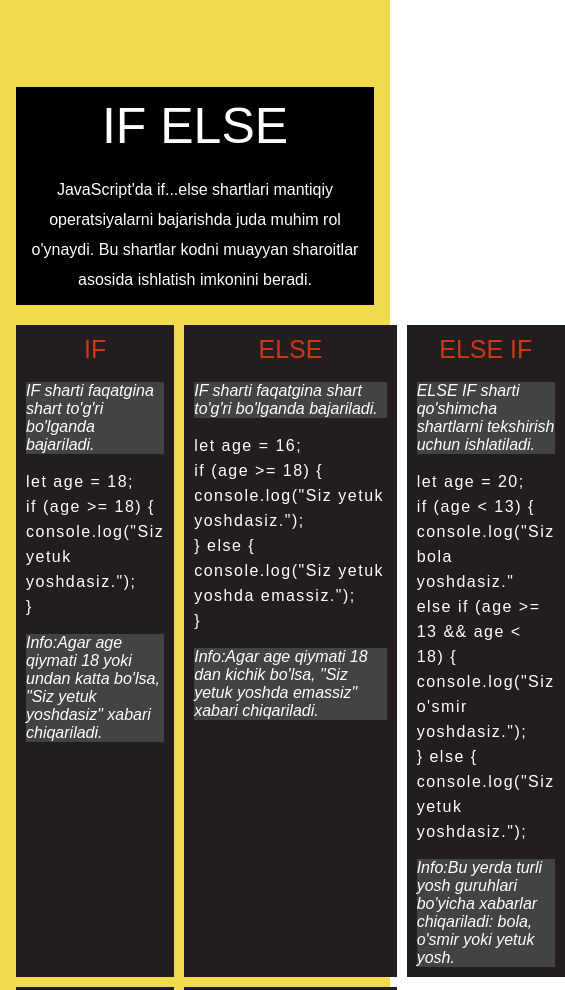
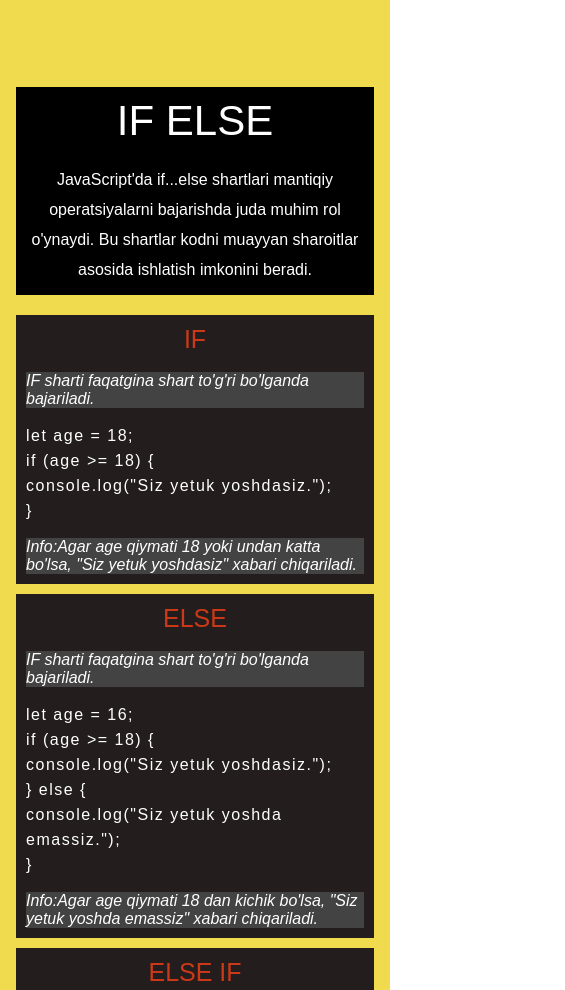
Before and after one commit to alimardonov2317/home-work-3-008, a plain HTML site: page about.html in a window 390 px wide. Shown: the part 5670-6660 px from the top of the page, 565 px wide, since content can reach past the window. Drawn offline with Linux system fonts and the light colour scheme.

Commit message:
added footer responsive

```diff
--- a/sass/_bottom.scss
+++ b/sass/_bottom.scss
@@ -40,3 +40,13 @@
       }
 
 }
+@media (max-width: 375px) {
+  .footer {
+    &__navbar {
+      flex-direction: column;
+    }
+    &__logo{
+      margin-bottom: 20px;
+    }
+  }
+}
--- a/sass/_condition.scss
+++ b/sass/_condition.scss
@@ -9,41 +9,68 @@
       color: #fff;
       padding: 10px 0;
     }
-    &__desc{
+
+    &__desc {
       color: #fff;
       background: #000;
       padding: 10px 0;
       line-height: 30px;
     }
-    &__wrapper{
+
+    &__wrapper {
       display: grid;
       grid-template-columns: 1fr 1fr 1fr;
       grid-gap: 10px;
       margin-top: 20px;
     }
-    &__card{
+
+    &__card {
       background: #231d1d;
       color: #fff;
       padding: 10px;
     }
-    &__card-title{
+
+    &__card-title {
       color: #cb3918;
       font-size: 25px;
       text-align: center;
       margin-bottom: 18px;
     }
-    &__card-top{
+
+    &__card-top {
       background: #434343;
       margin-bottom: 15px;
       font-style: italic;
     }
-    &__color{
+
+    &__color {
       letter-spacing: 1.5px;
       line-height: 25px;
     }
-    &__info{
+
+    &__info {
       background: #434343;
       margin-top: 15px;
       font-style: italic;
     }
   }
+
+  @media (max-width: 1000px) {
+    .condition {
+      &__wrapper {
+        grid-template-columns: 1fr 1fr;
+      }
+    }
+  }
+
+  @media (max-width: 560px) {
+    .condition {
+      &__title {
+        font-size: 42px;
+      }
+
+      &__wrapper {
+        grid-template-columns: 1fr;
+      }
+    }
+  }
```
Also changed, not shown: css/style.min.css, 1 other file. Lines whose indentation alone changed are shown as unchanged.
